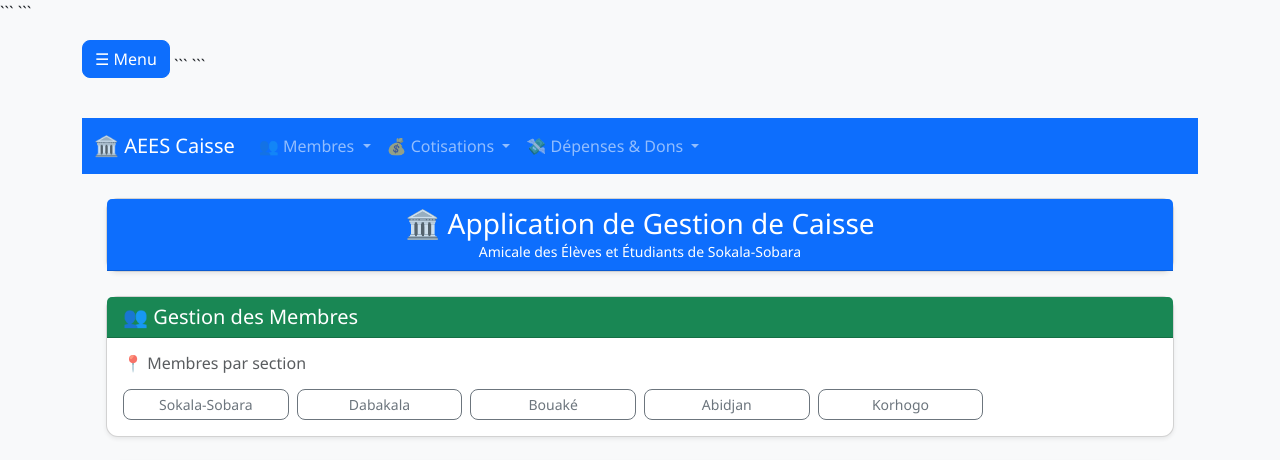
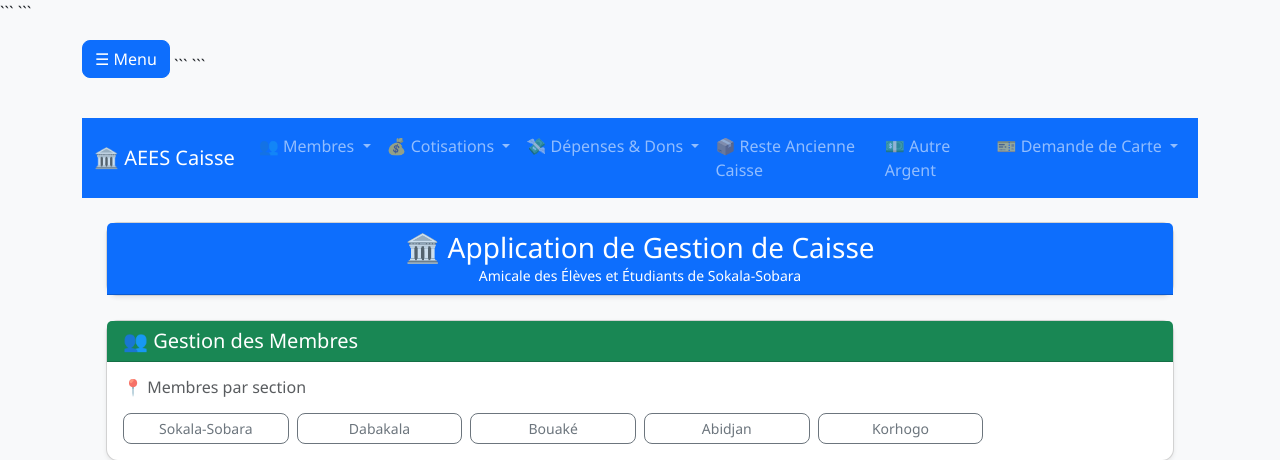
Before and after one commit to Ouattara24/application-caisse-aees, a Django app: page / in a window 1280 px wide. Shown: the top 460 px of the page. Run offline with Django 5.2, Linux system fonts and the light colour scheme; data comes from the database, SQL or seed files in the repository; data that the repository does not hold is empty.

Commit message:
Améliorations UI: séparation des menus et ajout des cartes au tableau de bord

```diff
--- a/caisse/templates/caisse/index.html
+++ b/caisse/templates/caisse/index.html
@@ -41,11 +41,26 @@
                         <li><a class="dropdown-item" href="{% url 'caisse:depense_create' %}">Enregistrer dépense</a></li>
                         <li><a class="dropdown-item" href="{% url 'caisse:don_financier_create' %}">Don financier</a></li>
                         <li><a class="dropdown-item" href="{% url 'caisse:don_materiel_create' %}">Don matériel</a></li>
-                        <li><a class="dropdown-item" href="{% url 'caisse:reste_ancienne_caisse_create' %}">Reste ancienne caisse</a></li>
-                        <li><a class="dropdown-item" href="{% url 'caisse:autre_argent_create' %}">Autre argent</a></li>
-                        <li><a class="dropdown-item" href="{% url 'caisse:demande_carte_create' %}">Nouvelle demande de carte</a></li>
-                        <li><a class="dropdown-item" href="{% url 'caisse:demande_carte_list' %}">Voir demandes de carte</a></li>
                         <li><a class="dropdown-item" href="{% url 'caisse:dashboard' %}">Tableau de Bord</a></li>
+                    </ul>
+                </li>
+                <li class="nav-item">
+                    <a class="nav-link" href="{% url 'caisse:reste_ancienne_caisse_create' %}">
+                        📦 Reste Ancienne Caisse
+                    </a>
+                </li>
+                <li class="nav-item">
+                    <a class="nav-link" href="{% url 'caisse:autre_argent_create' %}">
+                        💵 Autre Argent
+                    </a>
+                </li>
+                <li class="nav-item dropdown">
+                    <a class="nav-link dropdown-toggle" href="#" id="carteDropdown" role="button" data-bs-toggle="dropdown" aria-expanded="false">
+                        🎫 Demande de Carte
+                    </a>
+                    <ul class="dropdown-menu" aria-labelledby="carteDropdown">
+                        <li><a class="dropdown-item" href="{% url 'caisse:demande_carte_create' %}">Nouvelle demande</a></li>
+                        <li><a class="dropdown-item" href="{% url 'caisse:demande_carte_list' %}">Voir demandes</a></li>
                     </ul>
                 </li>
             </ul>
--- a/mon_projet/settings.py
+++ b/mon_projet/settings.py
@@ -22,7 +22,7 @@
 # See https://docs.djangoproject.com/en/6.0/howto/deployment/checklist/
 
 # SECURITY WARNING: don't run with debug turned on in production!
-DEBUG = os.environ.get('DEBUG', 'False') == 'True'
+DEBUG = True
 
 # SECURITY WARNING: keep the secret key used in production secret!
 SECRET_KEY = os.environ.get('SECRET_KEY')
@@ -39,6 +39,8 @@
 ALLOWED_HOSTS = [
     'application-caisse-aees.onrender.com',
     '.onrender.com',
+    '127.0.0.1',
+    'localhost',
 ]
 
 CSRF_TRUSTED_ORIGINS = [
```
Also changed, not shown: caisse/templates/caisse/dashboard.html (+33 -0 lines).
